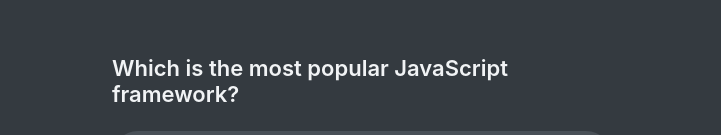
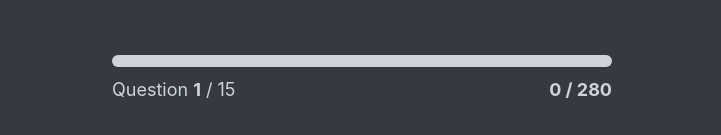
Before and after one commit to okharyton/react-quiz, a React (Vite) app: page / in a window 1280 px wide. Both pictures are taken after a click on the button "Let's start". Shown: the part 177-312 px from the top of the page, without its empty margins (278-999 px from the left). Built offline with nearby package versions, Linux system fonts and the light colour scheme; data requests are answered from the project's data file; a web font is replaced by a local one.

Commit message:
feat: add progress bar

```diff
--- a/src/App.jsx
+++ b/src/App.jsx
@@ -7,6 +7,7 @@
 import StartScreen from "./assets/components/StartScreen.jsx";
 import Question from "./assets/components/Question.jsx";
 import NextButton from "./assets/components/NextButton.jsx";
+import Progress from "./assets/components/Progress.jsx";
 
 const initialState = {
   questions: [],
@@ -56,12 +57,16 @@
 }
 
 function App() {
-  const [{ questions, status, index, answer }, dispatch] = useReducer(
+  const [{ questions, status, index, answer, points }, dispatch] = useReducer(
     reducer,
     initialState,
   );
 
   const numQuestions = questions.length;
+  const maxPossiblePoints = questions.reduce(
+    (prev, cur) => prev + cur.points,
+    0,
+  );
 
   useEffect(() => {
     fetch("http://localhost:9000/questions")
@@ -80,6 +85,13 @@
         )}
         {status === "active" && (
           <>
+            <Progress
+              index={index}
+              numQuestions={numQuestions}
+              points={points}
+              maxPossiblePoints={maxPossiblePoints}
+              answer={answer}
+            />
             <Question
               question={questions[index]}
               dispatch={dispatch}
--- /dev/null
+++ b/src/assets/components/Progress.jsx
@@ -0,0 +1,21 @@
+export default function Progress({
+  index,
+  numQuestions,
+  points,
+  maxPossiblePoints,
+  answer,
+}) {
+  return (
+    <header className="progress">
+      <progress max={numQuestions} value={index + Number(answer !== null)} />
+      <p>
+        Question <strong>{index + 1}</strong> / {numQuestions}
+      </p>
+      <p>
+        <strong>
+          {points} / {maxPossiblePoints}
+        </strong>
+      </p>
+    </header>
+  );
+}
```
